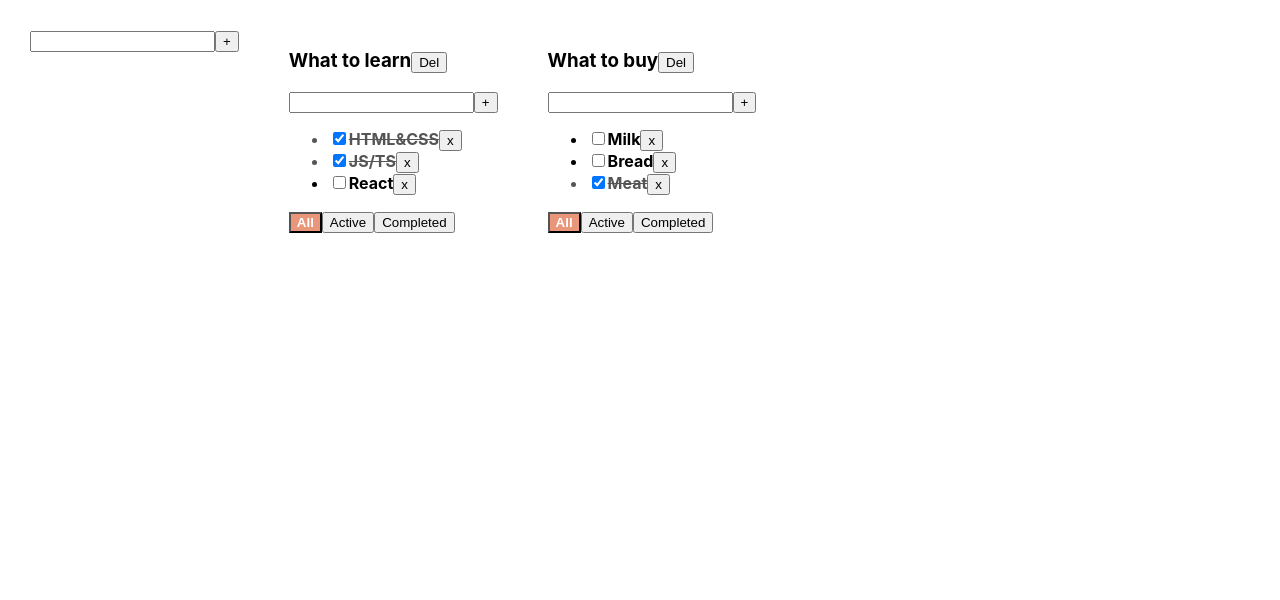
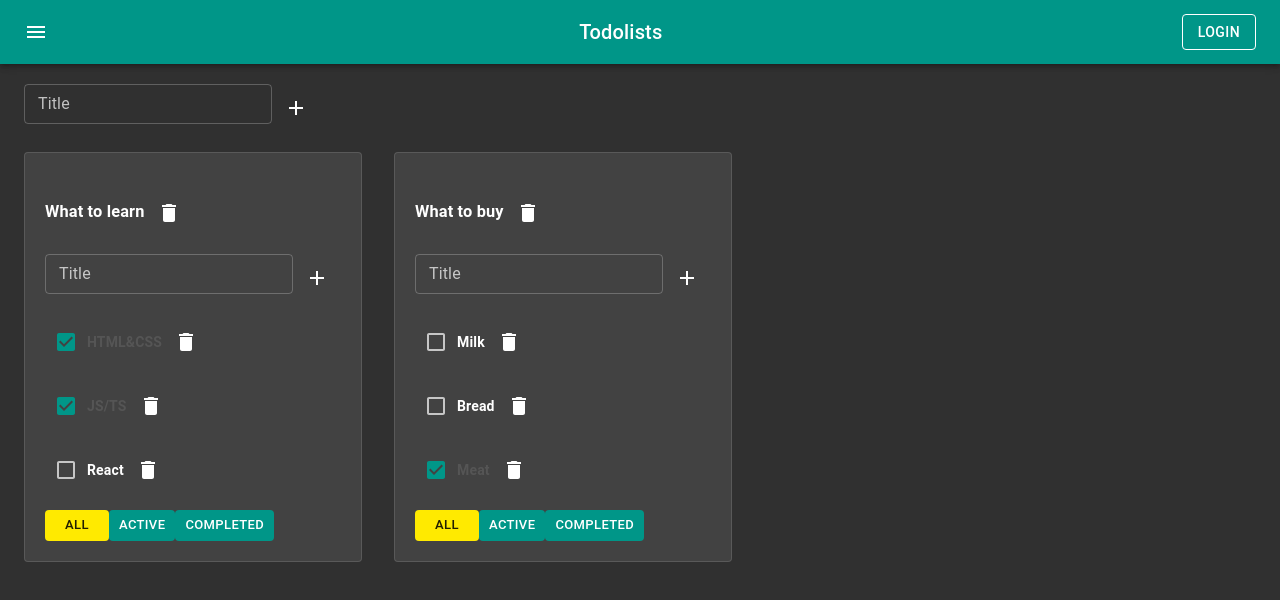
Before and after one commit to RuslanPer/todolist-ts, a React (Create React App) app: page / in a window 1280 px wide. Shown: the top 600 px of the page. Built offline with nearby package versions, Linux system fonts and the light colour scheme.

Commit message:
add: material ui

```diff
--- a/package.json
+++ b/package.json
@@ -3,6 +3,8 @@
   "version": "0.1.0",
   "private": true,
   "dependencies": {
+    "@material-ui/core": "^4.12.4",
+    "@material-ui/icons": "^4.11.3",
     "@testing-library/jest-dom": "^4.2.4",
     "@testing-library/react": "^9.3.2",
     "@testing-library/user-event": "^7.1.2",
--- a/src/AddItemForm.tsx
+++ b/src/AddItemForm.tsx
@@ -1,4 +1,6 @@
 import React, {ChangeEvent, FC, KeyboardEvent, useState} from 'react';
+import {IconButton, TextField} from "@material-ui/core";
+import AddIcon from '@material-ui/icons/Add';
 
 type AddItemFormPropsType = {
     addItem: (title: string) => void
@@ -26,14 +28,18 @@ const AddItemForm:FC<AddItemFormPropsType> = ({addItem}) => {
 
     return (
         <div>
-            <input
+            <TextField
+                size="small"
+                variant="outlined"
                 value={title}
                 onChange={onChangeSetTitle}
                 onKeyDown={onKeyDownAddItem}
-                className={error ? "error" : ""}
-            />
-            <button onClick={onClickAddItem}>+</button>
-            {error && <div style={{color: "red"}}>Title is required!</div>}
+                label={'Title'}
+                error={error}
+                helperText={error && "Title is required"}/>
+            <IconButton onClick={onClickAddItem}>
+                <AddIcon/>
+            </IconButton>
         </div>
     )
 }
--- a/src/App.css
+++ b/src/App.css
@@ -1,11 +1,3 @@
-.App {
-  padding: 30px;
-  display: flex;
-}
-
-.App > div {
-  margin-right: 50px;
-}
 .isDone {
   text-decoration: line-through;
   color: #555;
@@ -13,14 +5,3 @@
 .task {
   font-weight: bold;
 }
-
-.active {
-  background-color: darksalmon;
-  color: white;
-  font-weight: bold;
-}
-
-.error {
-  border: 2px solid red;
-  outline: none;
-}
--- a/src/App.tsx
+++ b/src/App.tsx
@@ -3,6 +3,8 @@ import './App.css';
 import TodoList, {TaskType} from "./TodoList";
 import {v1} from "uuid";
 import AddItemForm from "./AddItemForm";
+import {AppBar, Button, Container, Grid, IconButton, Paper, Toolbar, Typography} from '@material-ui/core';
+import {Menu} from "@material-ui/icons";
 
 // CRUD
 // create ++
@@ -98,23 +100,22 @@ function App() {
                 tasksForRender = tasks[tl.id]
         }
         return (
+            <Grid item key={tl.id}>
+                <Paper variant='outlined' style={{padding: '20px'}}>
                     <TodoList
-                key={tl.id}
-
                         id={tl.id}
                         title={tl.title}
                         filter={tl.filter}
                         tasks={tasksForRender}
-
                         addTask={addTask}
                         removeTask={removeTask}
                         changeTaskStatus={changeTaskStatus}
                         changeTaskTitle={changeTaskTitle}
-
                         changeToDoListTitle={changeToDoListTitle}
                         removeTodolist={removeTodolist}
-                changeTodoListFilter={changeTodoListFilter}
-            />
+                        changeTodoListFilter={changeTodoListFilter}/>
+                </Paper>
+            </Grid>
         )
     })
 
@@ -122,8 +123,25 @@ function App() {
     //UI:
     return (
         <div className="App">
+            <AppBar position="static">
+                <Toolbar style={{justifyContent: "space-between"}}>
+                    <IconButton edge="start" color="inherit" aria-label="menu">
+                        <Menu/>
+                    </IconButton>
+                    <Typography variant="h6">
+                        Todolists
+                    </Typography>
+                    <Button color="inherit" variant={"outlined"}>Login</Button>
+                </Toolbar>
+            </AppBar>
+            <Container fixed>
+                <Grid container style={{padding: '20px 0'}}>
                     <AddItemForm addItem={addToDoList}/>
+                </Grid>
+                <Grid container spacing={4}>
                     {todolistsComponents}
+                </Grid>
+            </Container>
         </div>
     );
 }
--- a/src/EditableSpan.tsx
+++ b/src/EditableSpan.tsx
@@ -1,4 +1,5 @@
 import React, {ChangeEvent, FC, KeyboardEvent, useState} from 'react';
+import {TextField} from "@material-ui/core";
 
 type EditableSpanPropsType = {
     title: string
@@ -12,7 +13,7 @@ const EditableSpan: FC<EditableSpanPropsType> = ({title, changeTitle}) => {
     const onChangeSetText = (e: ChangeEvent<HTMLInputElement>) => {
         setText(e.currentTarget.value)
     }
-    const onKeyDownChangeTitle = (e: KeyboardEvent <HTMLInputElement>) => e.key === "Enter" && offEditMode()
+    const onKeyDownChangeTitle = (e: KeyboardEvent<HTMLInputElement>) => e.key === "Enter" && offEditMode()
 
     const onEditMode = () => {
         setEditMode(true)
@@ -24,14 +25,17 @@ const EditableSpan: FC<EditableSpanPropsType> = ({title, changeTitle}) => {
 
     return (
         editMode
-            ? <input
+            ? <TextField
+                size="small"
+                label="Standard"
                 value={text}
                 onChange={onChangeSetText}
                 onKeyDown={onKeyDownChangeTitle}
                 autoFocus
                 onBlur={offEditMode}/>
+
             : <span onDoubleClick={onEditMode}>{title}</span>
     )
 }
 
-export default EditableSpan
+export default EditableSpan;
--- a/src/Todolist.tsx
+++ b/src/Todolist.tsx
@@ -2,6 +2,8 @@ import React, {ChangeEvent} from 'react';
 import {FilterValuesType} from "./App";
 import AddItemForm from "./AddItemForm";
 import EditableSpan from "./EditableSpan";
+import {Button, Checkbox, IconButton, List, ListItem} from "@material-ui/core";
+import DeleteIcon from '@material-ui/icons/Delete';
 
 export type TaskType = {
     id: string
@@ -35,16 +37,17 @@ const TodoList = (props: TodoListPropsType) => {
                 props.changeTaskTitle(t.id, taskTitle, props.id)
             }
             return (
-                <li key={t.id} className={t.isDone ? "task isDone" : "task"}>
-                    <input
+                <ListItem disableGutters key={t.id} className={t.isDone ? "task isDone" : "task"}>
+                    <Checkbox
+                        color="primary"
                         onChange={changeTaskStatus}
-                        type="checkbox"
-                        checked={t.isDone}
+                        checked={t.isDone}/>
 
-                    />
                     <EditableSpan title={t.title} changeTitle={changeTaskTitle}/>
-                    <button onClick={removeTask}>х</button>
-                </li>
+                    <IconButton onClick={removeTask}>
+                        <DeleteIcon/>
+                    </IconButton>
+                </ListItem>
             )
         })
         : <span>Your taskslist is empty</span>
@@ -61,25 +64,30 @@ const TodoList = (props: TodoListPropsType) => {
         <div>
             <h3>
                 <EditableSpan title={props.title} changeTitle={changeToDoListTitle}/>
-                <button onClick={removeTodolist}>Del</button>
+                <IconButton onClick={removeTodolist}>
+                    <DeleteIcon/>
+                </IconButton>
             </h3>
             <AddItemForm addItem={addTask}/>
-            <ul>
+            <List>
                 {tasksJSX}
-            </ul>
+            </List>
             <div>
-                <button
-                    className={props.filter === "all" ? "active" : ""}
-                    onClick={createOnClickHandler("all")}
-                >All</button>
-                <button
-                    className={props.filter === "active" ? "active" : ""}
-                    onClick={createOnClickHandler("active")}
-                >Active</button>
-                <button
-                    className={props.filter === "completed" ? "active" : ""}
-                    onClick={createOnClickHandler("completed")}
-                >Completed</button>
+                <Button variant="contained"
+                        disableElevation
+                        size='small'
+                        color={props.filter === "all" ? "secondary" : "primary"}
+                        onClick={createOnClickHandler("all")}>All</Button>
+                <Button variant="contained"
+                        disableElevation
+                        size='small'
+                        color={props.filter === "active" ? "secondary" : "primary"}
+                        onClick={createOnClickHandler("active")}>Active</Button>
+                <Button variant="contained"
+                        disableElevation
+                        size='small'
+                        color={props.filter === "completed" ? "secondary" : "primary"}
+                        onClick={createOnClickHandler("completed")}>Completed</Button>
             </div>
         </div>
     );
--- a/src/index.tsx
+++ b/src/index.tsx
@@ -3,9 +3,24 @@ import ReactDOM from 'react-dom';
 import './index.css';
 import App from './App';
 import * as serviceWorker from './serviceWorker';
+import {ThemeProvider, CssBaseline, createTheme} from "@material-ui/core";
+import {teal, yellow} from "@material-ui/core/colors";
 
-ReactDOM.render(<App />,  document.getElementById('root'));
- // App()
+const theme = createTheme({
+    palette: {
+        primary: teal,
+        secondary: yellow,
+        type: "dark"
+    }
+})
+
+
+ReactDOM.render(
+    <ThemeProvider theme={theme}>
+        <CssBaseline/>
+        <App/>
+    </ThemeProvider>, document.getElementById('root'));
+// App()
 // If you want your app to work offline and load faster, you can change
 // unregister() to register() below. Note this comes with some pitfalls.
 // Learn more about service workers: https://bit.ly/CRA-PWA
```
Also changed, not shown: 1 other file (tests, documents, lock files or other folders). Lines whose indentation alone changed are shown as unchanged.
